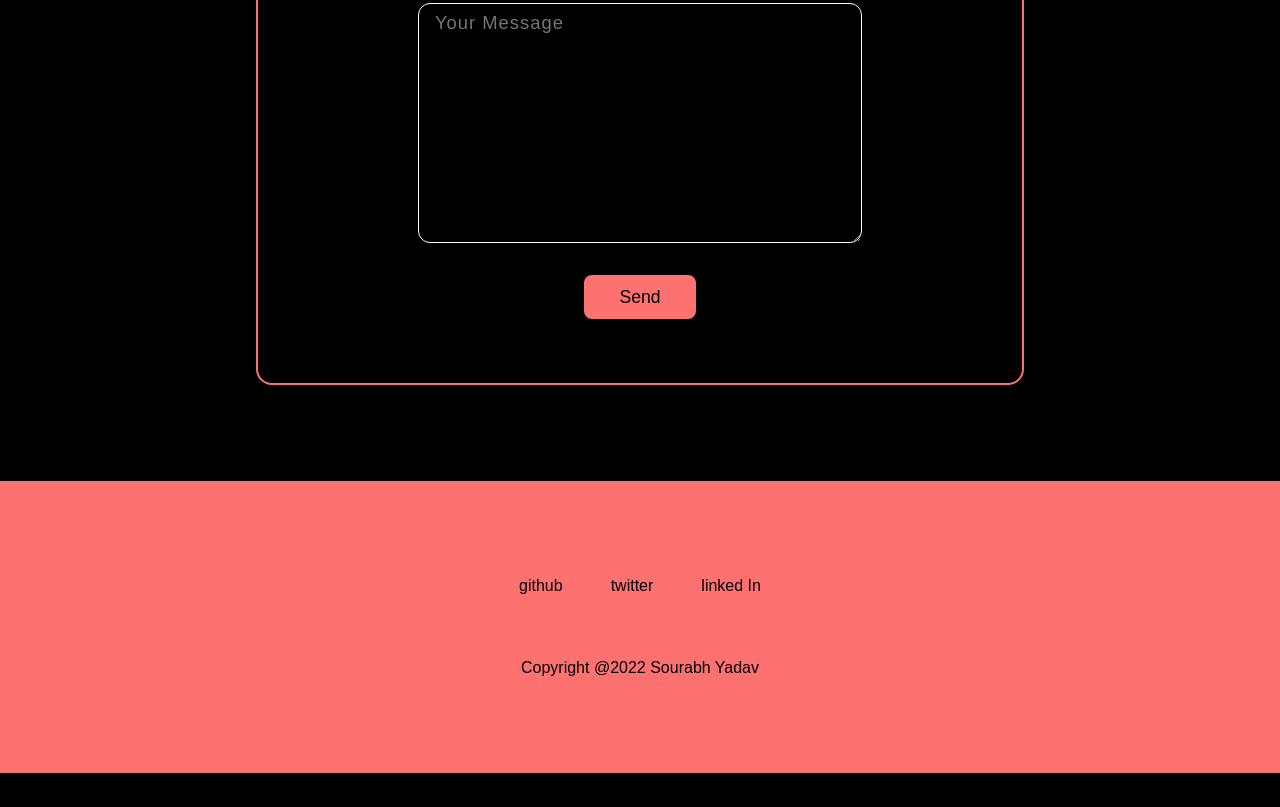
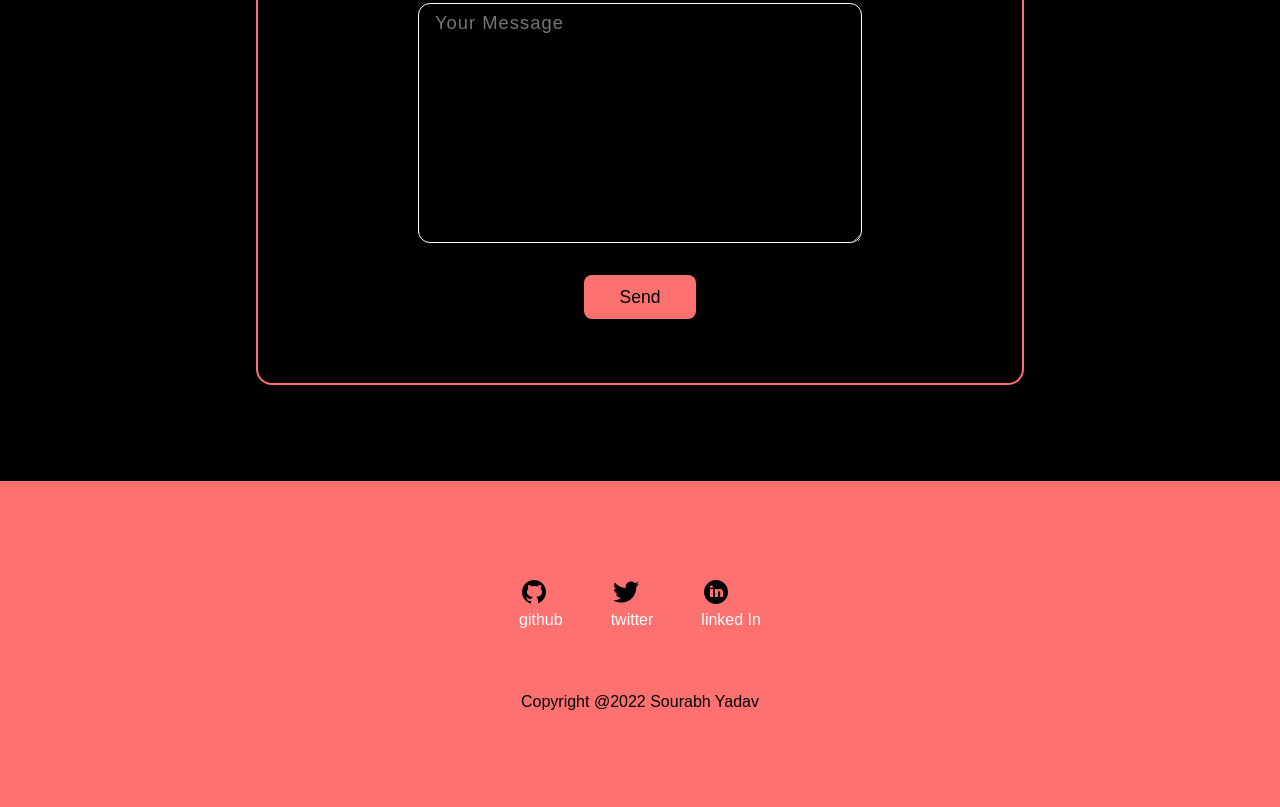
Before and after one commit to SOURABH358/Portfolio-website, a plain HTML site: page index.html in a window 1280 px wide. Shown: the part 3248-4055 px from the top of the page. Before the commit the page ends 4021 px from the top, so only its background shows below. Drawn offline with Linux system fonts and the light colour scheme.

Commit message:
added files

```diff
--- a/index.css
+++ b/index.css
@@ -470,7 +470,7 @@ ul {
 .social__links{
     display: flex;
     gap: 3rem;
-
+    color: var(--black);
 }
 @media screen and (max-width:600px) {
     .hamburger {
--- a/index.html
+++ b/index.html
@@ -117,9 +117,9 @@
     </main>
     <footer class="portfolio__footer">
         <div class="social__links">
-            <p>github</p>
-            <p>twitter</p>
-            <p>linked In</p>
+            <a href="#" target="_blank"><img src ="/assets/github__icon.png" alt ="github__icon"/> <p>github</p></a>
+            <a href="#" target="_blank"><img src ="/assets/twitter__icon.png" alt ="twitter__icon"/><p>twitter</p></a>
+            <a href="#" target="_blank"><img src="/assets/linkedIn__icon.png" alt="linkedIn__icon"/><p>linked In</p></a>
         </div>
         <div style="text-align: center;">Copyright @2022 Sourabh Yadav</div>
     </footer>
```
Also changed, not shown: assets/github__icon.png (added), assets/linkedIn__icon.png (added), assets/twitter__icon.png (added).
